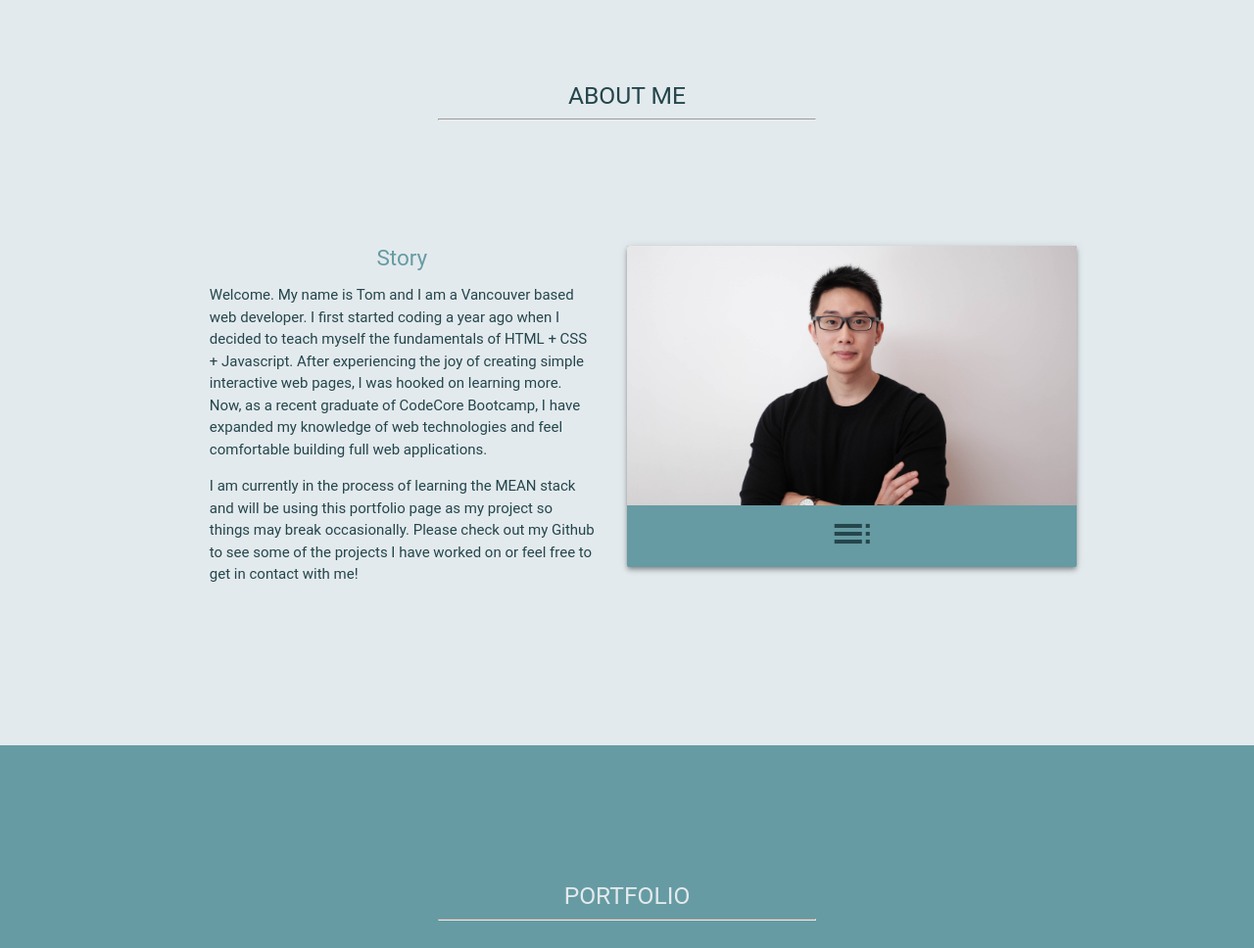
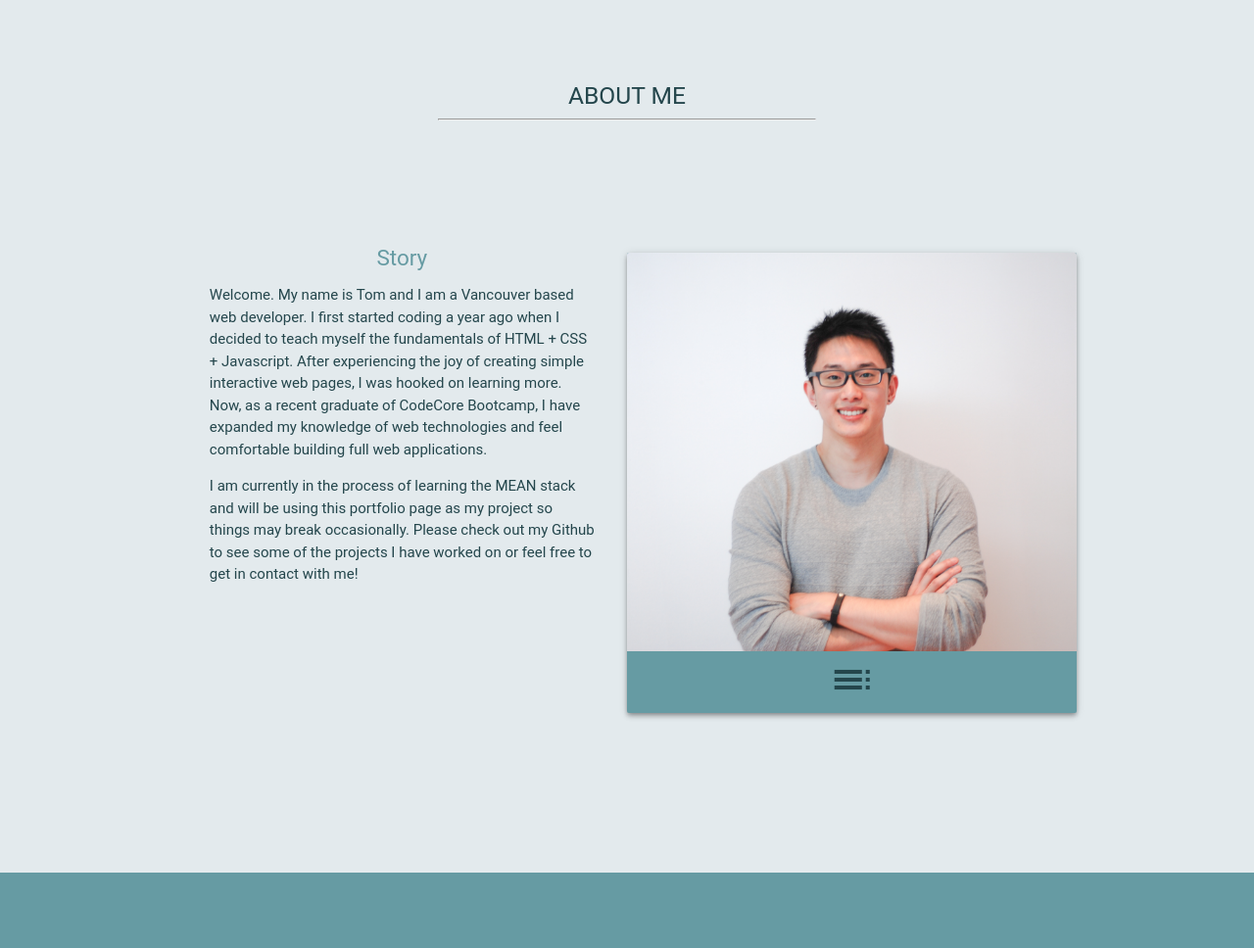
Before and after one commit to ymnj/tomhung, a PHP site: page / in a window 1280 px wide. Shown: the part 461-1429 px from the top of the page at 98% size. Run offline with PHP 8.4, Linux system fonts and the light colour scheme; some libraries are stand-ins or nearby versions; some web fonts are replaced.

Commit message:
Fix about profile picture not sizing crrectly on queries.

```diff
--- a/css/main-styles.css
+++ b/css/main-styles.css
@@ -27,23 +27,22 @@ section {
   color: #24464C; }
   .about .story p {
     padding: 0% 5%; }
-  .about .card.col.m12 {
+  .about .card.col.m6 {
     padding: 0;
-    margin: 0;
     background-color: #669BA3; }
-    .about .card.col.m12 .card-content {
+    .about .card.col.m6 .card-content {
       padding: 5px 20px 0; }
-      .about .card.col.m12 .card-content i {
+      .about .card.col.m6 .card-content i {
         font-size: 2em;
         margin: 0; }
-    .about .card.col.m12 .card-reveal {
+    .about .card.col.m6 .card-reveal {
       opacity: 0.9; }
-      .about .card.col.m12 .card-reveal .card-title.grey-text.text-darken-4 {
+      .about .card.col.m6 .card-reveal .card-title.grey-text.text-darken-4 {
         margin-bottom: 15%; }
-      .about .card.col.m12 .card-reveal .link-icons {
+      .about .card.col.m6 .card-reveal .link-icons {
         margin: 5% 0%;
         font-size: 1.5em; }
-        .about .card.col.m12 .card-reveal .link-icons a {
+        .about .card.col.m6 .card-reveal .link-icons a {
           color: #24464C; }
   .about h6 {
     font-size: 1.5em;
--- a/css/sass/main-styles.scss
+++ b/css/sass/main-styles.scss
@@ -42,9 +42,8 @@ section {
     padding: 0% 5%;
   }
 
-  .card.col.m12 {
+  .card.col.m6 {
     padding: 0;
-    margin: 0;
     background-color: #669BA3;
 
     .card-content {
--- a/index.html
+++ b/index.html
@@ -44,7 +44,7 @@
 					</p>
 				</div>
 
-				<div class="card col m12 l6 z-depth-2">
+				<div class="card col m6 offset-m3 l6 z-depth-2">
 			    <div class="card-image waves-effect waves-block waves-light">
 			      <img class="activator" src="images/tom.jpg">
 			    </div>
```
Also changed, not shown: images/Tom.jpg, images/tom2.jpg (added), 1 other file.
